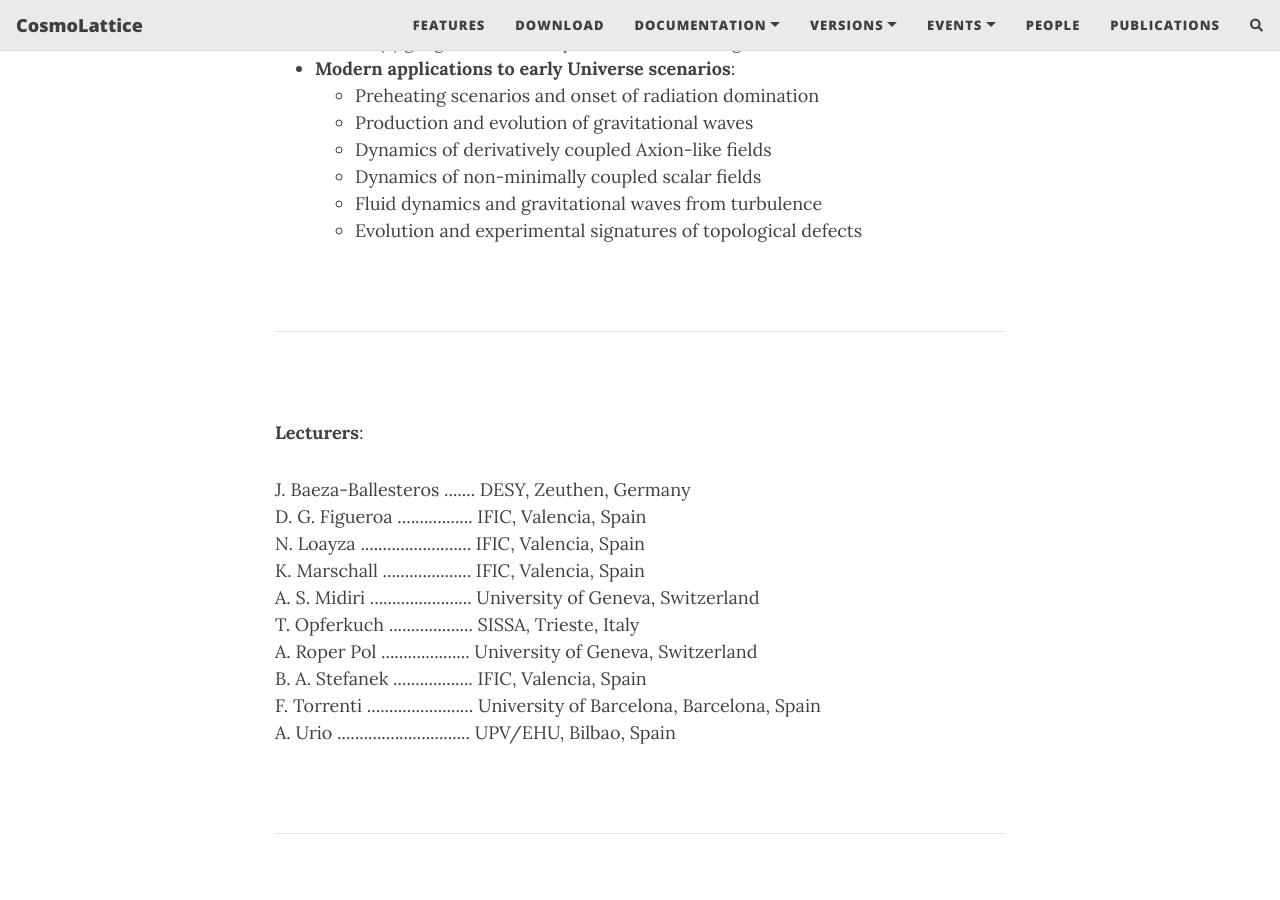
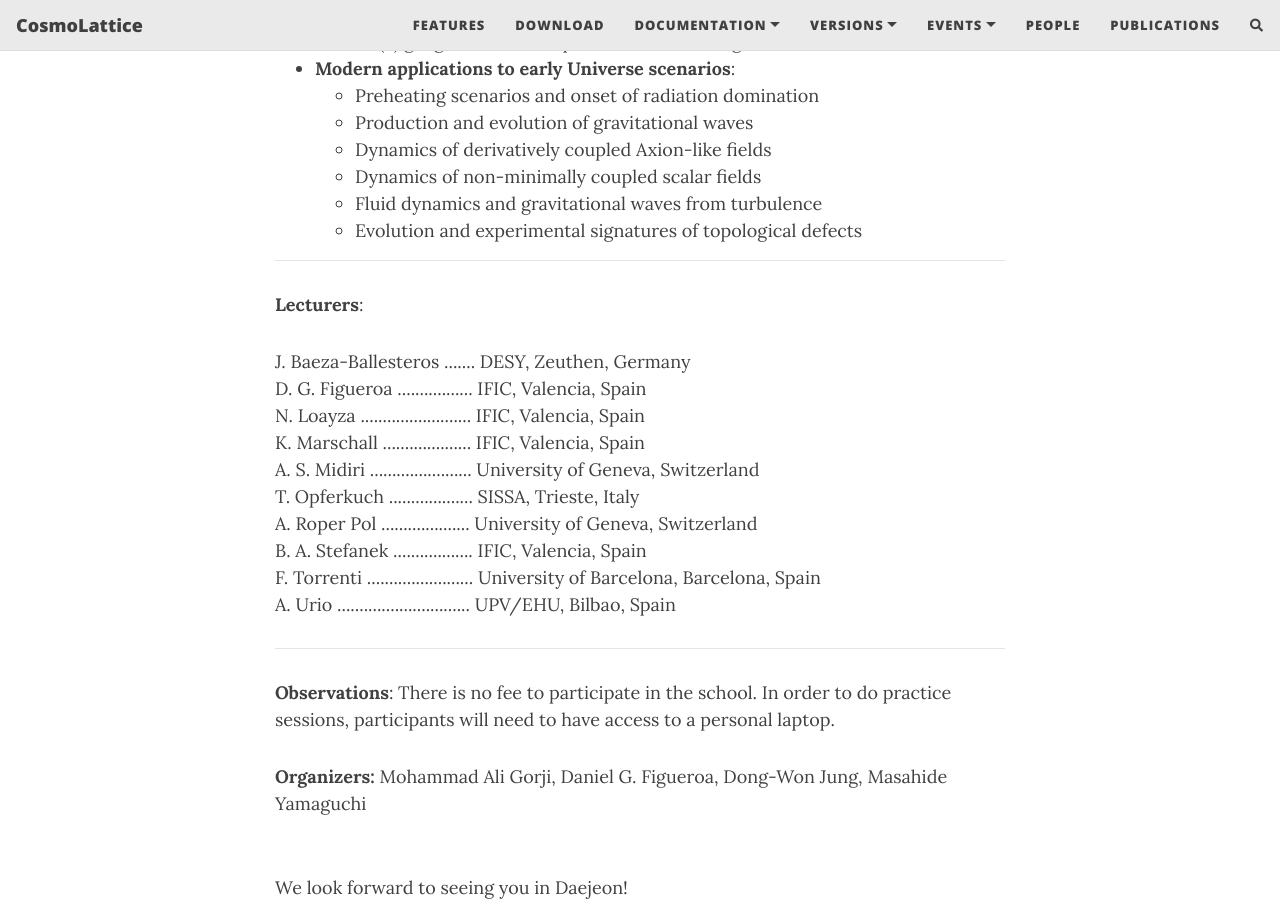
Before and after one commit to cosmolattice/cosmolatticeweb, a Jekyll site: the page built from school25.md, in a window 1280 px wide and 900 px high, scrolled down 1210 px. Built offline with Jekyll 4.4.1, drawn with Linux system fonts in a browser that asks for light colours; nearby versions of some CDN libraries; comment, search, counter and statistics services are not loaded.

Commit message:
Fixed minor errors and typos. Updated photo

```diff
--- a/school25.md
+++ b/school25.md
@@ -37,10 +37,8 @@ IBS, Daejeon, South Korea - 22nd-26th September 2025</a></b></font></div>
 	</li>
 </ul>
 
-<p>&nbsp;</p>
 
 <hr />
-<p>&nbsp;</p>
 
 <p><strong>Lecturers</strong>:</p>
 
@@ -55,22 +53,16 @@ B. A. Stefanek .................. IFIC, Valencia, Spain<br />
 F. Torrenti ........................ University of Barcelona, Barcelona, Spain<br />
 A. Urio .............................. UPV/EHU, Bilbao, Spain</p>
 
-<p>&nbsp;</p>
 
 <hr />
-<p>&nbsp;</p>
 
 <p><strong>Observations</strong>: There is no fee to participate in the school. In order to do practice sessions, participants will need to have access to a personal laptop.</p>
 
-<p>&nbsp;</p>
 
 <p><strong>Organizers: </strong>Mohammad Ali Gorji,&nbsp;Daniel G. Figueroa, Dong-Won Jung, Masahide Yamaguchi</p>
 
 <p><br />
 We look forward to seeing you in Daejeon!</p>
 
-<p>&nbsp;</p>
 
 <p><img alt="" src="../assets/img/IBS.png" style="height:120px; width:480px" /></p>
-
-<p>&nbsp;</p>
```
Also changed, not shown: technicalnotes.md (+1 -1 lines), assets/img/people/jorge.png.
